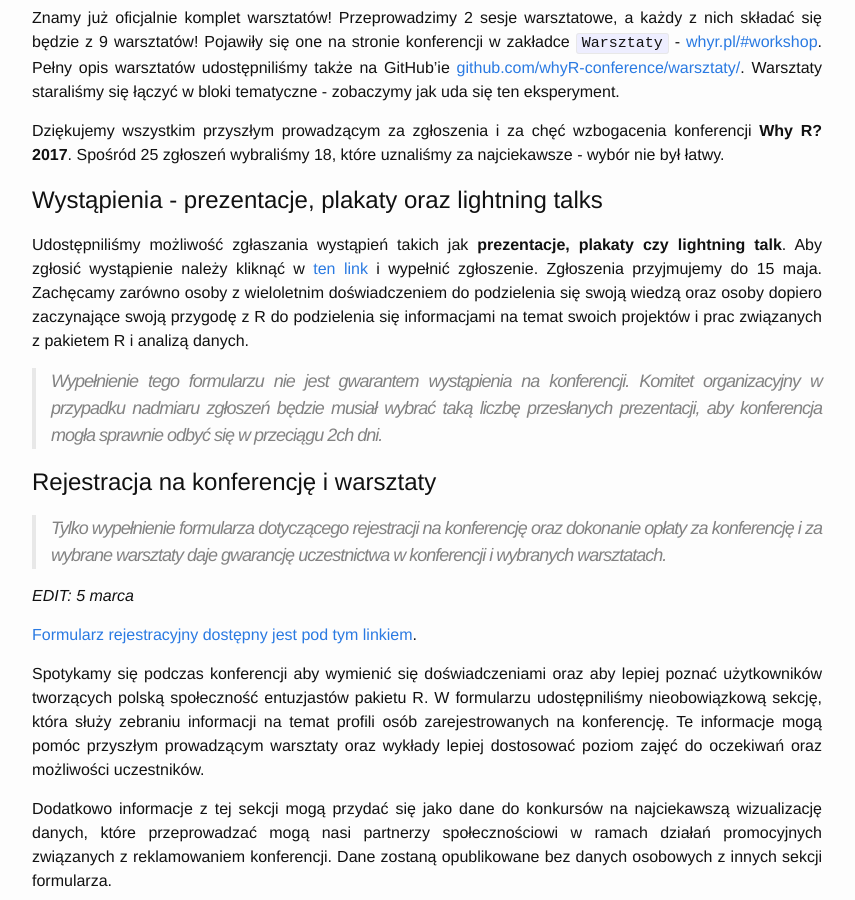
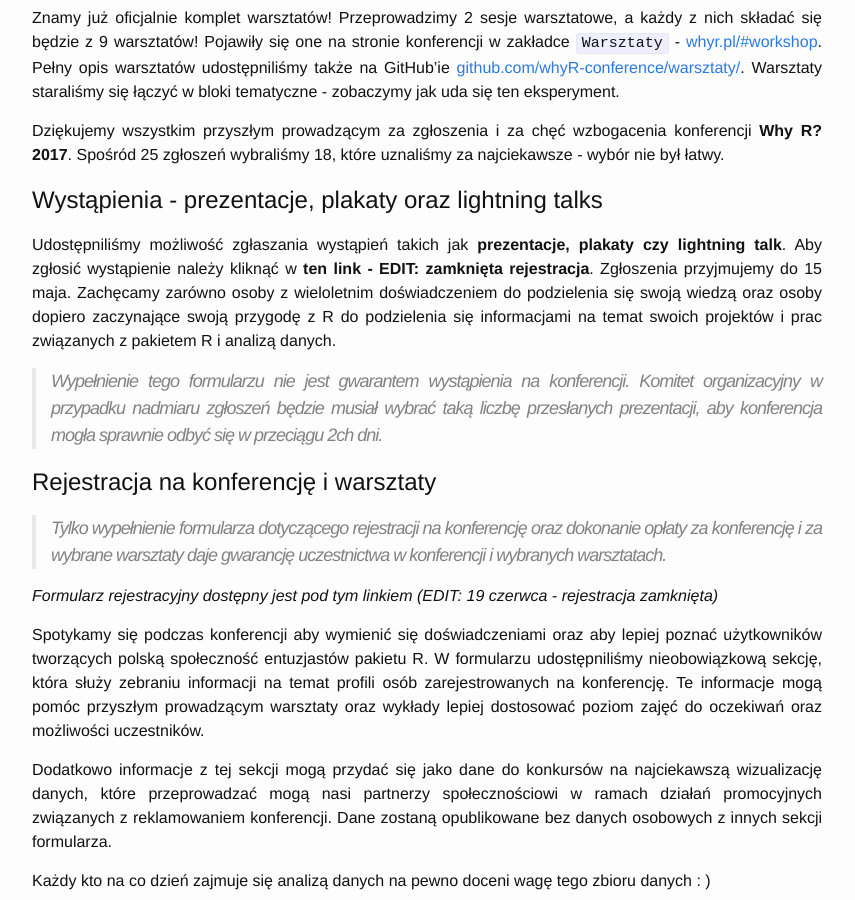
Before and after one commit to WhyR2017/blog, a Jekyll site: the page built from _posts/2017-03-01-Info-rejestracje.md, in a window 1280 px wide and 900 px high, scrolled down 1092 px. Shown: the whole window, without its empty margins (213-1068 px from the left). Built offline with Jekyll 4.4.1, drawn with Linux system fonts in a browser that asks for light colours; comment, search, counter and statistics services are not loaded.

Commit message:
zamknięta rejestracja

```diff
--- a/_posts/2017-03-01-Info-rejestracje.md
+++ b/_posts/2017-03-01-Info-rejestracje.md
@@ -16,7 +16,7 @@
 
 # Wystąpienia - prezentacje, plakaty oraz lightning talks
 
-Udostępniliśmy możliwość zgłaszania wystąpień takich jak **prezentacje, plakaty czy lightning talk**. Aby zgłosić wystąpienie należy kliknąć w [ten link](https://docs.google.com/forms/d/e/1FAIpQLSe3OAe5W09gMdSNDbGfuHd8aiOh84jQqSwXNAR6C5yQ72CFcg/viewform) i wypełnić zgłoszenie. Zgłoszenia przyjmujemy do 15 maja. Zachęcamy zarówno osoby z wieloletnim doświadczeniem do podzielenia się swoją wiedzą oraz osoby dopiero zaczynające swoją przygodę z R do podzielenia się informacjami na temat swoich projektów i prac związanych z pakietem R i analizą danych.
+Udostępniliśmy możliwość zgłaszania wystąpień takich jak **prezentacje, plakaty czy lightning talk**. Aby zgłosić wystąpienie należy kliknąć w **ten link - EDIT: zamknięta rejestracja**. Zgłoszenia przyjmujemy do 15 maja. Zachęcamy zarówno osoby z wieloletnim doświadczeniem do podzielenia się swoją wiedzą oraz osoby dopiero zaczynające swoją przygodę z R do podzielenia się informacjami na temat swoich projektów i prac związanych z pakietem R i analizą danych.
 
 > Wypełnienie tego formularzu nie jest gwarantem wystąpienia na konferencji. Komitet organizacyjny w przypadku nadmiaru zgłoszeń będzie musiał wybrać taką liczbę przesłanych prezentacji, aby konferencja mogła sprawnie odbyć się w przeciągu 2ch dni.
 
@@ -24,9 +24,7 @@
 
 > Tylko wypełnienie formularza dotyczącego rejestracji na konferencję oraz dokonanie opłaty za konferencję i za wybrane warsztaty daje gwarancję uczestnictwa w konferencji i wybranych warsztatach.
 
-*EDIT: 5 marca*
-
-[Formularz rejestracyjny dostępny jest pod tym linkiem](https://goo.gl/forms/PBWNFwgd7yZRzG9g2).
+*Formularz rejestracyjny dostępny jest pod tym linkiem (EDIT: 19 czerwca - rejestracja zamknięta)*
 
 Spotykamy się podczas konferencji aby wymienić się doświadczeniami oraz aby lepiej poznać użytkowników tworzących polską społeczność entuzjastów pakietu R. W formularzu udostępniliśmy nieobowiązkową sekcję, która służy zebraniu informacji na temat profili osób zarejestrowanych na konferencję. Te informacje mogą pomóc przyszłym prowadzącym warsztaty oraz wykłady lepiej dostosować poziom zajęć do oczekiwań oraz możliwości uczestników.
 
```
